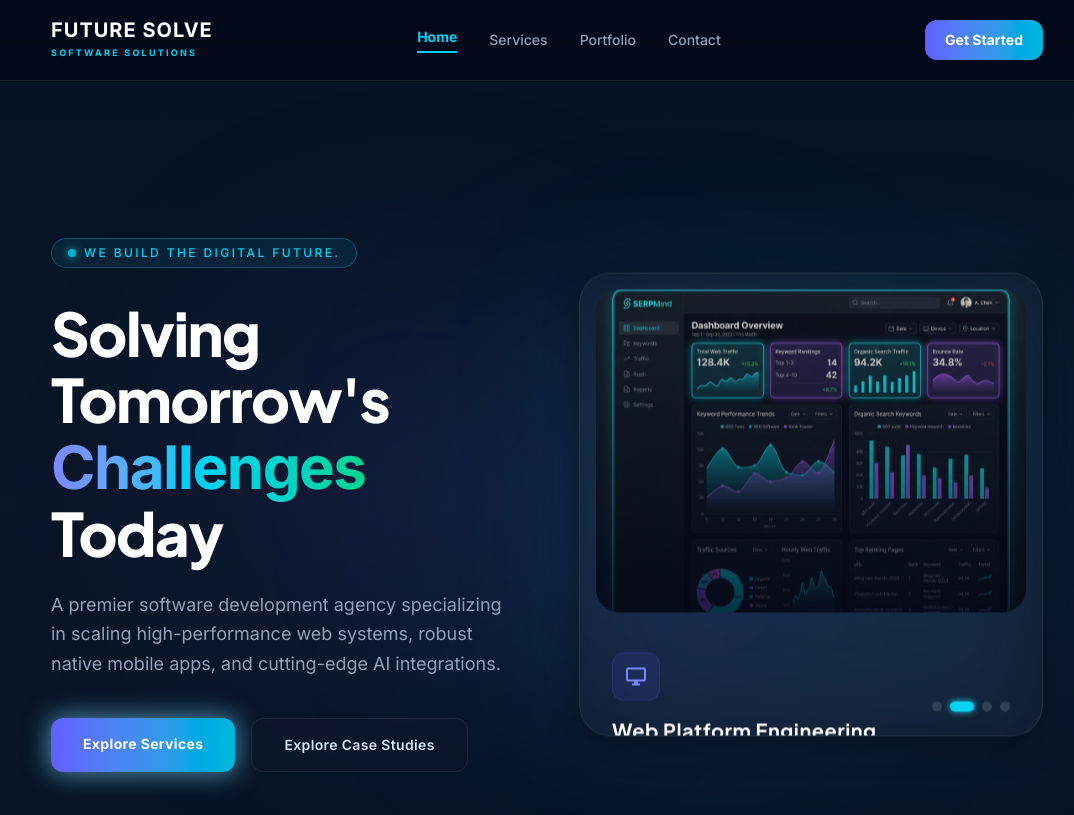
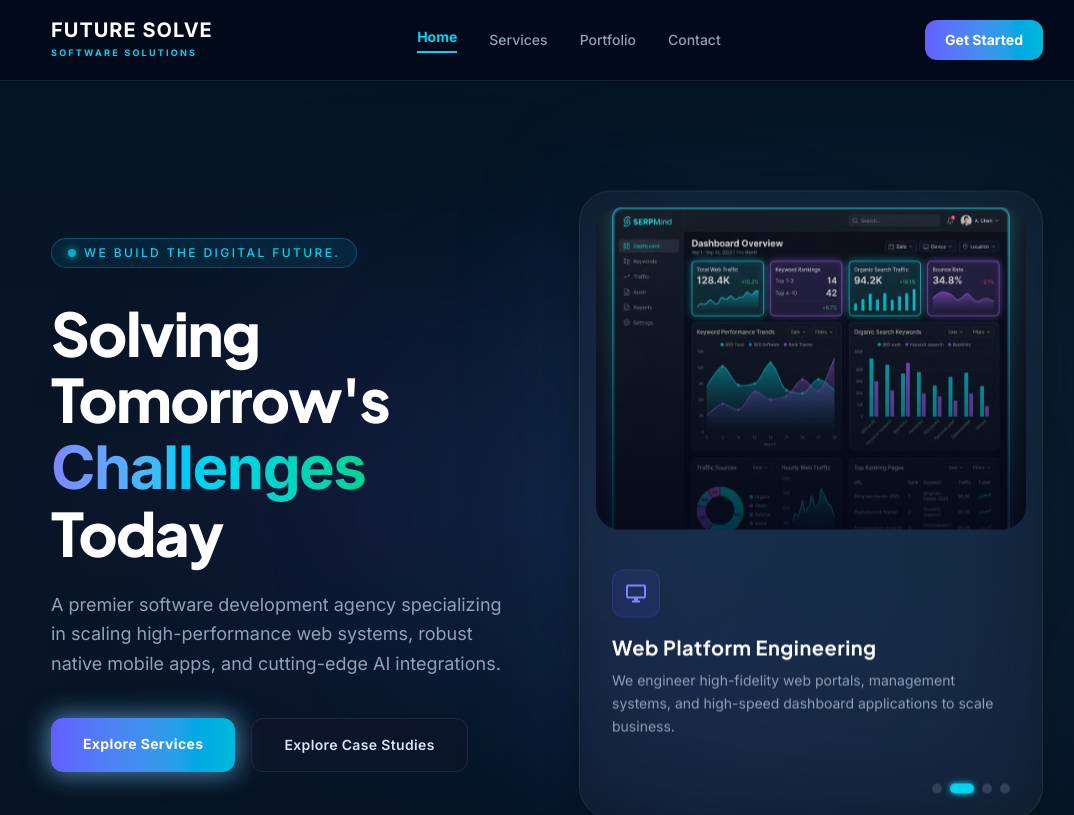
Before and after one commit to futuresolvetech-ux/Future_Solve, a React (Vite) app: page / in a window 1280 px wide. Shown: the top 815 px of the page, without its empty margins (93-1167 px from the left). Built offline with nearby package versions, Linux system fonts and the light colour scheme.

Commit message:
feat: replace sports car with cloud console mockup, remove aspect-square on hero card to fix text overflow

```diff
--- a/src/pages/Home.jsx
+++ b/src/pages/Home.jsx
@@ -5,7 +5,7 @@ import { servicesData, workflowData, statsData } from '../data/futureSolveData';
 // Import generated UI mockup assets
 import rankcodaImg from '../assets/rankcoda_mockup.png';
 import darbiImg from '../assets/darbi_mockup.png';
-import putitforsaleImg from '../assets/putitforsale_mockup.png';
+import cloudImg from '../assets/cloud_mockup.png';
 
 export default function Home() {
   const [currentSlide, setCurrentSlide] = useState(0);
@@ -43,7 +43,7 @@ export default function Home() {
       title: "Cloud & Infrastructure",
       description: "Secure migrations establishing high-availability microservices, CI/CD pipelines, and auto-scaling architectures.",
       icon: "cloud_queue",
-      image: putitforsaleImg,
+      image: cloudImg,
       badgeColor: "bg-emerald-500/10 text-emerald-400 border-emerald-500/20"
     }
   ];
@@ -91,16 +91,16 @@ export default function Home() {
             </div>
           </div>
 
-          {/* Right Content (Interactive Carousel Card) */}
+          {/* Right Content (Interactive Carousel Card - Fixed Cut-off & Height) */}
           <div className="w-full md:w-1/2 relative animate-fade-in-up animation-delay-400">
-            <div className="relative w-full aspect-square max-w-[450px] mx-auto md:max-w-none animate-float">
+            <div className="relative w-full min-h-[540px] max-w-[450px] mx-auto md:max-w-none animate-float flex flex-col">
               {/* Radial Blur Backing */}
               <div className="absolute inset-0 bg-gradient-to-tr from-indigo-500/10 to-cyan-500/10 rounded-[2rem] blur-3xl z-0 pointer-events-none"></div>
 
-              <div className="relative glass-card rounded-[2rem] p-4 border border-slate-800/80 bg-slate-900/40 hover:border-slate-700/60 transition-all duration-500 z-10 overflow-hidden flex flex-col justify-between h-full">
+              <div className="relative glass-card rounded-[2rem] p-4 border border-slate-800/80 bg-slate-900/40 hover:border-slate-700/60 transition-all duration-500 z-10 overflow-hidden flex flex-col justify-between flex-grow">
 
                 {/* Active Slide Rendering Container */}
-                <div key={currentSlide} className="animate-fade-in flex flex-col h-full justify-between">
+                <div key={currentSlide} className="animate-fade-in flex flex-col flex-grow justify-between">
                   <div>
                     {/* Slide Image */}
                     <div className="relative overflow-hidden rounded-[1.5rem] aspect-[4/3] mb-6">
@@ -113,7 +113,7 @@ export default function Home() {
                     </div>
 
                     {/* Slide Information */}
-                    <div className="p-4 text-left">
+                    <div className="p-4 text-left pb-16">
                       <div className={`w-12 h-12 rounded-xl border flex items-center justify-center mb-4 transition-colors ${heroSlides[currentSlide].badgeColor}`}>
                         <span className="material-symbols-outlined text-2xl">{heroSlides[currentSlide].icon}</span>
                       </div>
```
Also changed, not shown: src/assets/cloud_mockup.png (added).
